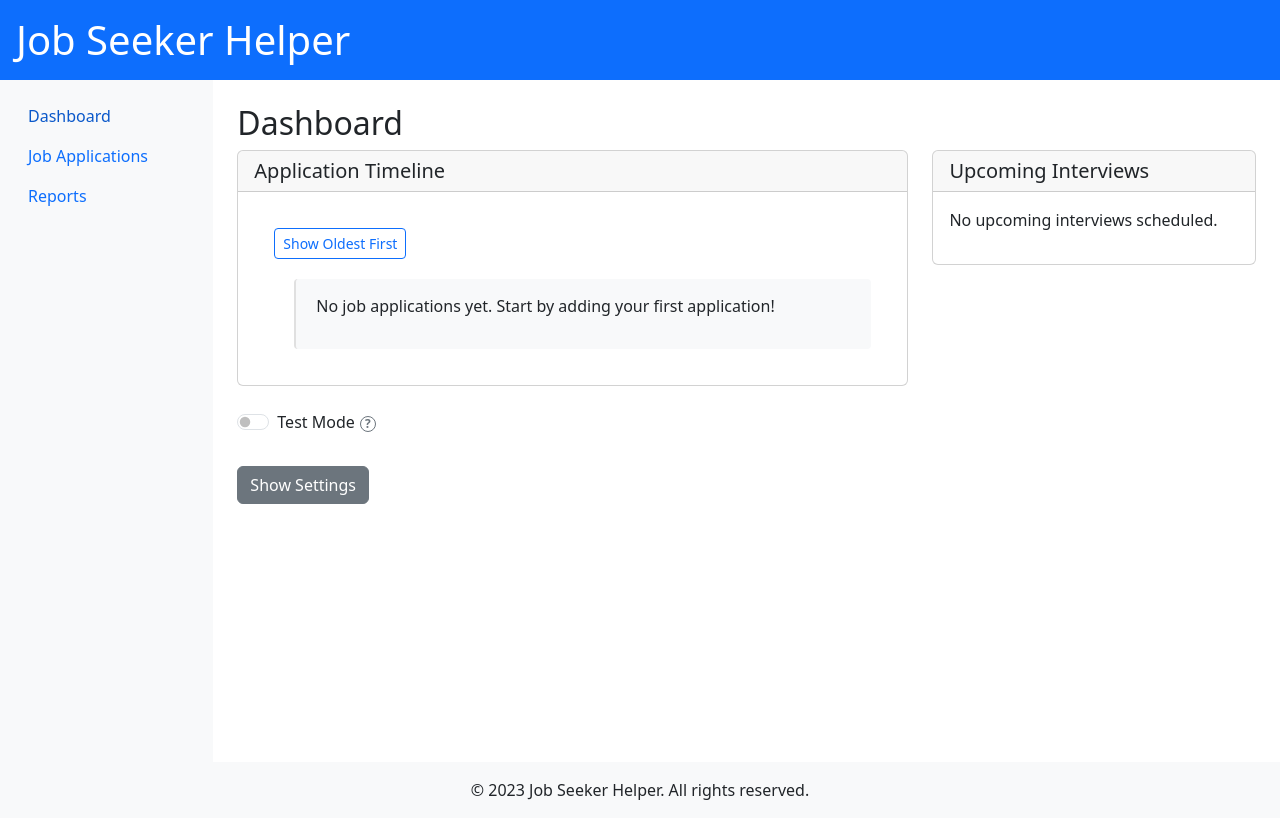
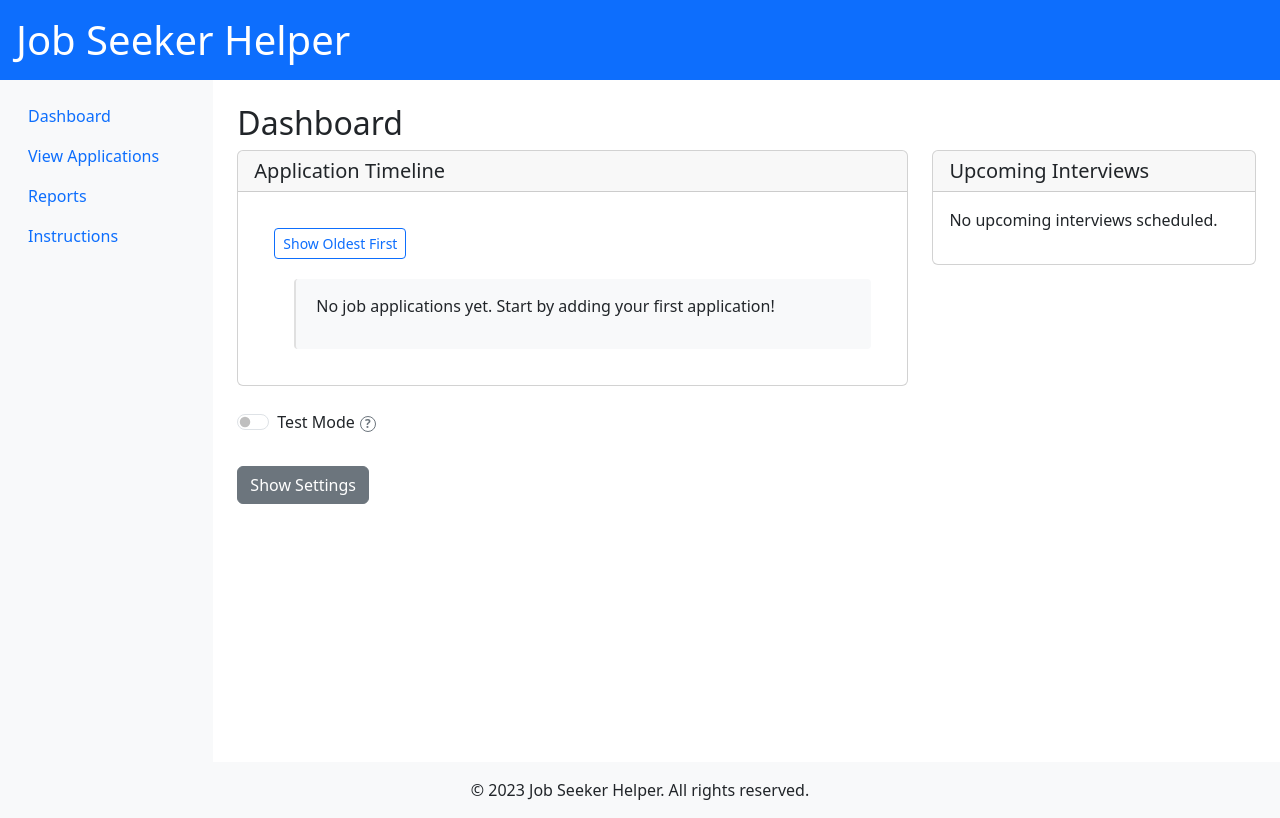
Before and after one commit to vjrossi/job-seeker, a React (Create React App) app: page / in a window 1280 px wide. Built offline with nearby package versions, Linux system fonts and the light colour scheme.

Commit message:
Add Instructions page to app
- Create Instructions component
- Update App, Sidebar, and MainContent to include Instructions
- Fix TypeScript errors related to view types

```diff
--- a/src/App.tsx
+++ b/src/App.tsx
@@ -7,13 +7,15 @@ import Footer from './components/Footer';
 import ConfirmationModal from './components/ConfirmationModal';
 import 'bootstrap/dist/css/bootstrap.min.css';
 
+type ViewType = 'dashboard' | 'view' | 'reports' | 'instructions';
+
 function App() {
-  const [currentView, setCurrentView] = useState<'dashboard' | 'view' | 'reports'>('dashboard');
+  const [currentView, setCurrentView] = useState<ViewType>('dashboard');
   const [isFormDirty, setIsFormDirty] = useState(false);
   const [showLeaveConfirmation, setShowLeaveConfirmation] = useState(false);
-  const [pendingView, setPendingView] = useState<'dashboard' | 'view' | 'reports' | null>(null);
+  const [pendingView, setPendingView] = useState<ViewType | null>(null);
 
-  const handleViewChange = useCallback((newView: 'dashboard' | 'view' | 'reports') => {
+  const handleViewChange = useCallback((newView: ViewType) => {
     if (isFormDirty) {
       setShowLeaveConfirmation(true);
       setPendingView(newView);
--- /dev/null
+++ b/src/components/Instructions.tsx
@@ -0,0 +1,68 @@
+import React from 'react';
+
+const Instructions: React.FC = () => {
+  return (
+    <div className="instructions">
+      <h2>Job Seeker Helper Instructions</h2>
+      <p>Welcome to Job Seeker Helper! This application is designed to help you track and manage your job applications efficiently. Here's how to use the main features:</p>
+
+      <h3>Dashboard</h3>
+      <p>The dashboard provides an overview of your job application status:</p>
+      <ul>
+        <li><strong>Application Timeline:</strong> View a chronological list of all your applications.</li>
+        <li><strong>Upcoming Interviews:</strong> See your scheduled interviews at a glance.</li>
+        <li><strong>Becoming Stale:</strong> Applications that haven't been updated recently will appear here.</li>
+        <li><strong>Stale Applications:</strong> Applications that haven't been updated for an extended period will be listed here.</li>
+      </ul>
+
+      <h3>Adding a New Application</h3>
+      <ol>
+        <li>Click on "Add New Application" button.</li>
+        <li>Fill in the job details including company name, job title, application date, etc.</li>
+        <li>Add any notes or additional information.</li>
+        <li>Click "Save" to add the application to your tracker.</li>
+      </ol>
+
+      <h3>Viewing and Editing Applications</h3>
+      <ol>
+        <li>From the dashboard or applications list, click "View Details" on any application.</li>
+        <li>Here you can see all details and update the application status.</li>
+        <li>To edit, click "Edit" and make your changes.</li>
+        <li>Don't forget to save your changes.</li>
+      </ol>
+
+      <h3>Updating Application Status</h3>
+      <ol>
+        <li>Click "Progress" next to an application.</li>
+        <li>Choose the new status from the options provided.</li>
+        <li>Add any relevant notes about the status change.</li>
+      </ol>
+
+      <h3>Filtering and Sorting Applications</h3>
+      <ol>
+        <li>Use the search bar to find specific applications.</li>
+        <li>Use the status filter to view applications in particular stages.</li>
+        <li>Sort applications by different criteria like date or company name.</li>
+      </ol>
+
+      <h3>Reports</h3>
+      <p>Access the Reports section to view statistics about your job search, including:</p>
+      <ul>
+        <li>Total number of applications</li>
+        <li>Applications by status</li>
+        <li>Success rate for interviews</li>
+      </ul>
+
+      <h3>Settings</h3>
+      <p>Customize your experience in the Settings section:</p>
+      <ol>
+        <li>Set the number of days before an application is considered "stale".</li>
+        <li>Adjust other preferences as needed.</li>
+      </ol>
+
+      <p>Remember to regularly update your applications to get the most out of Job Seeker Helper. Good luck with your job search!</p>
+    </div>
+  );
+};
+
+export default Instructions;
--- a/src/components/MainContent.tsx
+++ b/src/components/MainContent.tsx
@@ -1,15 +1,20 @@
 import React from 'react';
 import JobApplicationTracker from './JobApplicationTracker';
+import Instructions from './Instructions';
 
 interface MainContentProps {
-  currentView: 'dashboard' | 'view' | 'reports';
+  currentView: 'dashboard' | 'view' | 'reports' | 'instructions';
   setIsFormDirty: (isDirty: boolean) => void;
 }
 
 const MainContent: React.FC<MainContentProps> = ({ currentView, setIsFormDirty }) => {
   return (
     <main className="col-md-9 ms-sm-auto col-lg-10 px-md-4">
-      <JobApplicationTracker currentView={currentView} setIsFormDirty={setIsFormDirty} />
+      {currentView === 'instructions' ? (
+        <Instructions />
+      ) : (
+        <JobApplicationTracker currentView={currentView} setIsFormDirty={setIsFormDirty} />
+      )}
     </main>
   );
 };
--- a/src/components/Sidebar.tsx
+++ b/src/components/Sidebar.tsx
@@ -1,38 +1,50 @@
 import React from 'react';
 
 interface SidebarProps {
-  currentView: 'dashboard' | 'view' | 'reports';
-  onViewChange: (view: 'dashboard' | 'view' | 'reports') => void;
+  currentView: 'dashboard' | 'view' | 'reports' | 'instructions';
+  onViewChange: (view: 'dashboard' | 'view' | 'reports' | 'instructions') => void;
 }
 
 const Sidebar: React.FC<SidebarProps> = ({ currentView, onViewChange }) => {
   return (
-    <nav id="sidebarMenu" className="col-md-3 col-lg-2 d-md-block bg-light sidebar collapse">
+    <nav className="col-md-3 col-lg-2 d-md-block bg-light sidebar">
       <div className="position-sticky pt-3">
         <ul className="nav flex-column">
           <li className="nav-item">
-            <button
-              className={`nav-link btn btn-link text-start w-100 ${currentView === 'dashboard' ? 'active' : ''}`}
+            <a
+              className={`nav-link ${currentView === 'dashboard' ? 'active' : ''}`}
+              href="#"
               onClick={() => onViewChange('dashboard')}
             >
               Dashboard
-            </button>
+            </a>
           </li>
           <li className="nav-item">
-            <button
-              className={`nav-link btn btn-link text-start w-100 ${currentView === 'view' ? 'active' : ''}`}
+            <a
+              className={`nav-link ${currentView === 'view' ? 'active' : ''}`}
+              href="#"
               onClick={() => onViewChange('view')}
             >
-              Job Applications
-            </button>
+              View Applications
+            </a>
           </li>
           <li className="nav-item">
-            <button
-              className={`nav-link btn btn-link text-start w-100 ${currentView === 'reports' ? 'active' : ''}`}
+            <a
+              className={`nav-link ${currentView === 'reports' ? 'active' : ''}`}
+              href="#"
               onClick={() => onViewChange('reports')}
             >
               Reports
-            </button>
+            </a>
+          </li>
+          <li className="nav-item">
+            <a
+              className={`nav-link ${currentView === 'instructions' ? 'active' : ''}`}
+              href="#"
+              onClick={() => onViewChange('instructions')}
+            >
+              Instructions
+            </a>
           </li>
         </ul>
       </div>
```
